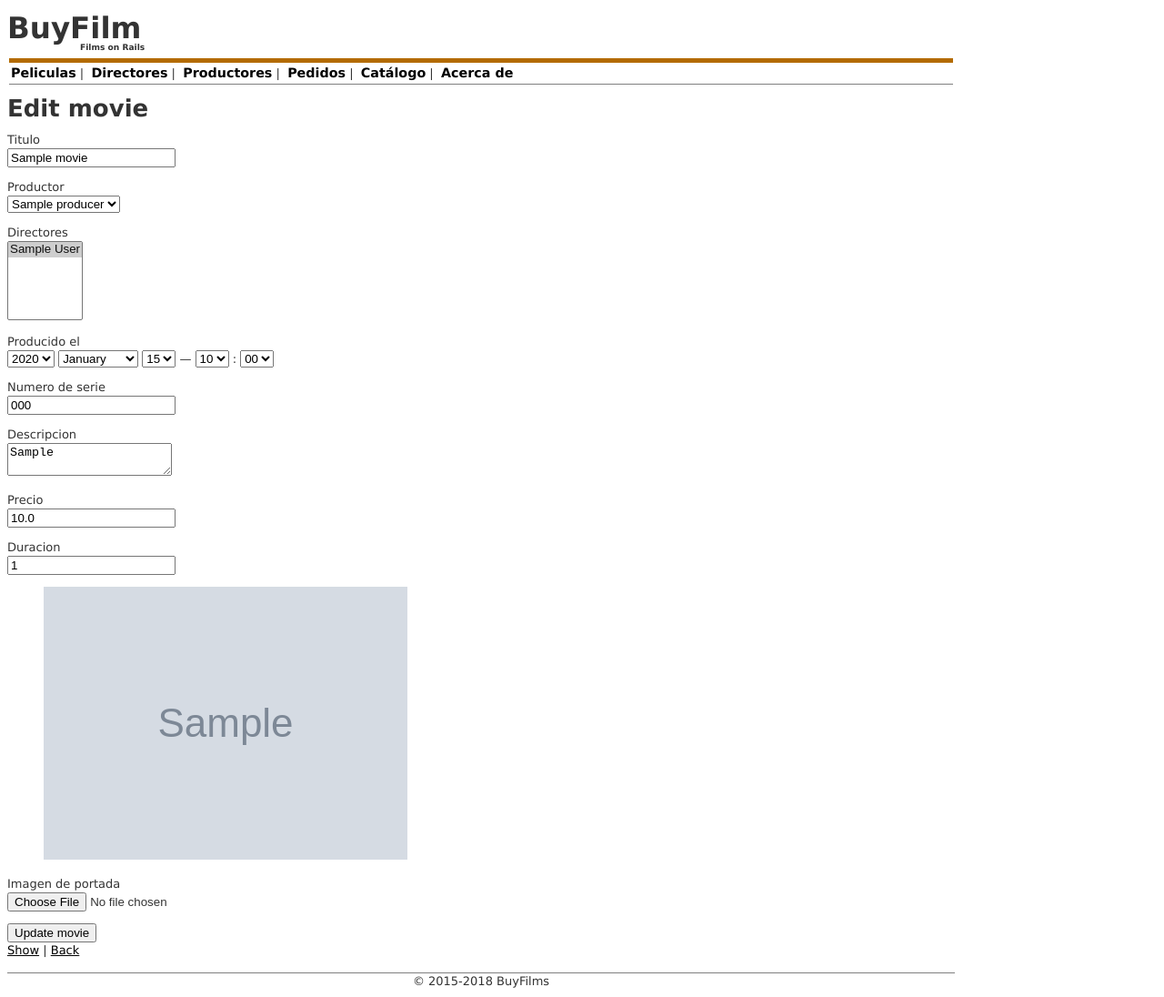
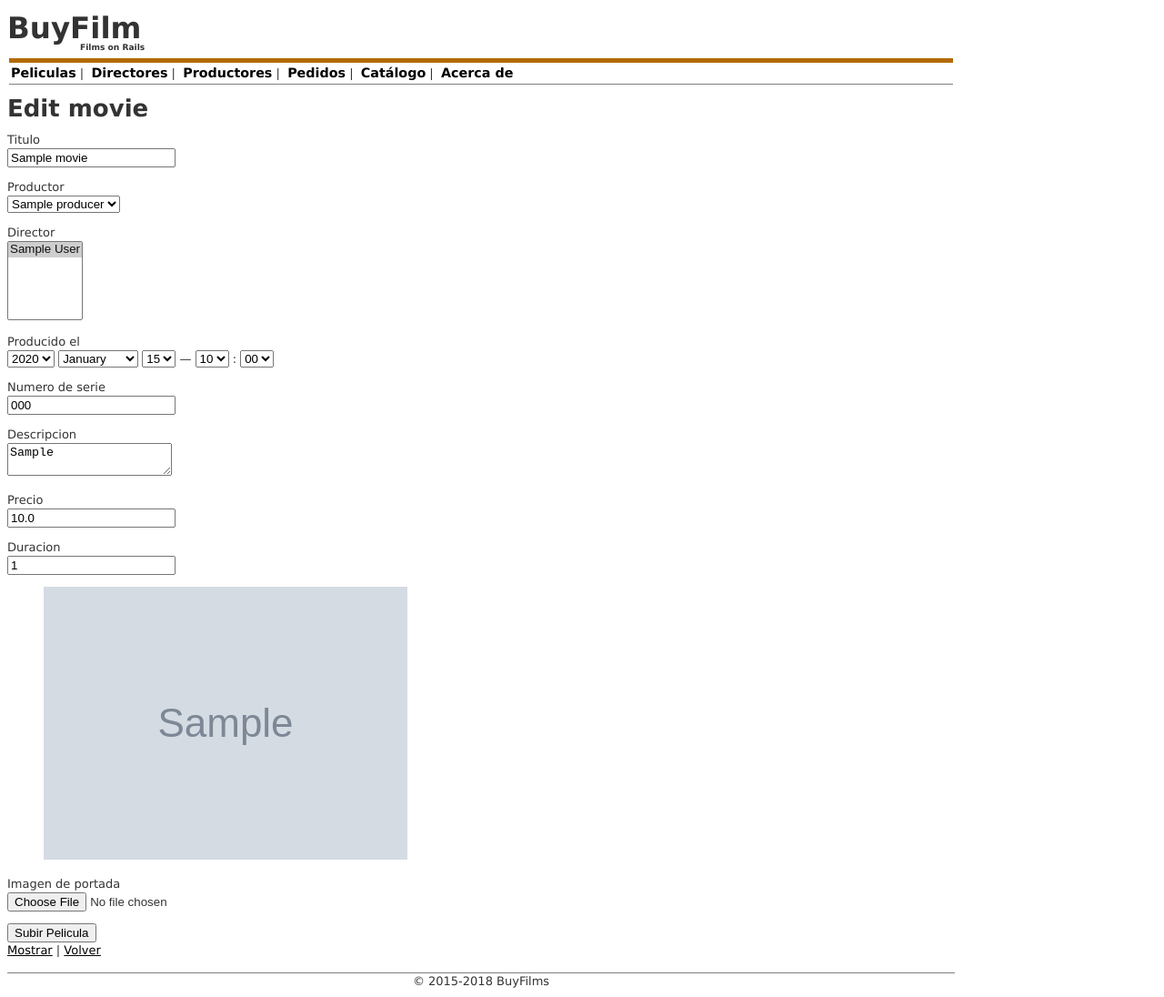
Before and after one commit to patriciouca/eshop2, a Rails app: page /admin/movie/edit?id=1 in a window 1280 px wide. Shown: the whole page at 91% size. Run offline with Rails 7, Linux system fonts and the light colour scheme; tables that the repository leaves empty hold one stand-in row (values such as "Sample post"); style sheets or scripts are compiled from the project's sources; parts of the project's set-up code (start-up, migrations or seed data) failed here and were passed over; some libraries are stand-ins or nearby versions.

Commit message:
Add files via upload

```diff
--- a/app/views/admin/movie/_form.html.erb
+++ b/app/views/admin/movie/_form.html.erb
@@ -20,7 +20,7 @@
 </div>
 
 <div class="field">
-  <p><label for="movie[director_ids][]">Directores</label><br/>
+  <p><label for="movie[director_ids][]">Director</label><br/>
   <%= select_tag 'movie[director_ids][]', options_from_collection_for_select(@directors, :id, :name,
       @movie.directors.collect{|director| director.id}), { :multiple => true, :size => 5 } %></p>
 </div>
--- a/app/views/admin/movie/edit.html.erb
+++ b/app/views/admin/movie/edit.html.erb
@@ -1,7 +1,7 @@
 <%= form_tag "/admin/movie/update?id=#{@movie.id}", :multipart => true do %>
   <%= render :partial => 'form' %>
-  <%= submit_tag 'Update movie' %>
+  <%= submit_tag 'Subir Pelicula' %>
 <% end %>
 
-<%= link_to 'Show', :action => 'show', :id => @movie %> |
-<%= link_to 'Back', :action => 'index' %>
+<%= link_to 'Mostrar', :action => 'show', :id => @movie %> |
+<%= link_to 'Volver', :action => 'index' %>
--- a/app/views/admin/movie/index.html.erb
+++ b/app/views/admin/movie/index.html.erb
@@ -12,9 +12,9 @@
     <td><%= h movie.producer.name %></td>
     <td><%= h movie.title %></td>
     <td><%= h movie.serial_number %></td>
-    <td><%= link_to 'Show', :action => 'show', :id => movie %></td>
-    <td><%= link_to 'Edit', :action => 'edit', :id => movie  %></td>
-    <td><%= button_to 'Delete', { :action => 'destroy', :id => movie },
+    <td><%= link_to 'Mostrar', :action => 'show', :id => movie %></td>
+    <td><%= link_to 'Editar', :action => 'edit', :id => movie  %></td>
+    <td><%= button_to 'Borrar', { :action => 'destroy', :id => movie },
                       data: { confirm: "¿Está seguro de que desea eliminar la película #{movie.title}?" } %></td>
   </tr>
 <% end %>
```
